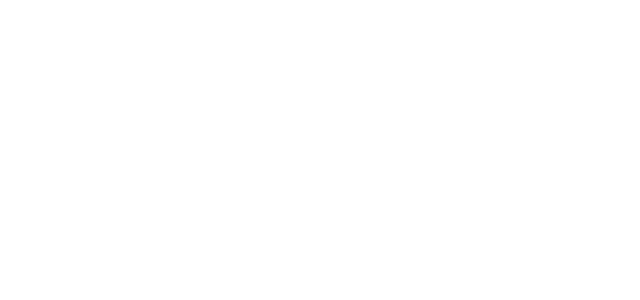
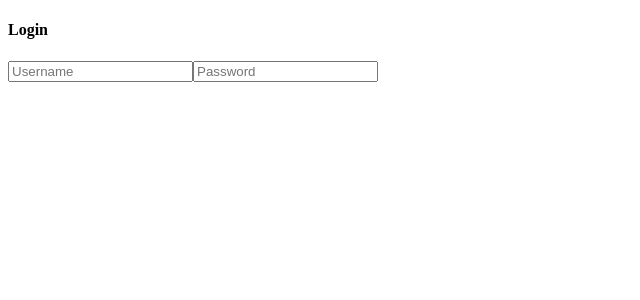
Before and after one commit to nik-kita/vue-lab, a Vue app: page /login in a window 1280 px wide. Before the commit this address had no page. Shown: the top 300 px of the page, without its empty margins (0-640 px from the left). Built offline with nearby package versions, Linux system fonts and the light colour scheme.

Commit message:
LoginView

```diff
--- a/src/router/index.ts
+++ b/src/router/index.ts
@@ -1,5 +1,5 @@
+import { use_auth_store } from '@/store'
 import { createRouter, createWebHistory } from 'vue-router'
-import HomeView from '../views/HomeView.vue'
 
 const router = createRouter({
   history: createWebHistory(import.meta.env.BASE_URL),
@@ -7,9 +7,26 @@ const router = createRouter({
     {
       path: '/',
       name: 'home',
-      component: HomeView
+      component: () => import('@/views/HomeView.vue')
+    },
+    {
+      path: '/login',
+      name: 'login',
+      component: () => import('@/views/LoginView.vue')
     }
   ]
 })
 
+router.beforeEach(async (to) => {
+  // redirect to login page if not logged in and trying to access a restricted page
+  const publicPages = ['/login']
+  const authRequired = !publicPages.includes(to.path)
+  const auth = use_auth_store()
+
+  if (authRequired && !auth.user) {
+    auth.returnUrl = to.fullPath
+    return '/login'
+  }
+})
+
 export default router
--- a/src/store/auth.ts
+++ b/src/store/auth.ts
@@ -4,6 +4,7 @@ import { ref } from 'vue'
 
 export const use_auth_store = defineStore('auth', () => {
   const user = ref<User.Public>()
+  const returnUrl = ref<string>()
 
   function logout() {
     user.value = undefined
@@ -11,6 +12,7 @@ export const use_auth_store = defineStore('auth', () => {
 
   return {
     user,
-    logout
+    logout,
+    returnUrl
   }
 })
--- /dev/null
+++ b/src/views/LoginView.vue
@@ -0,0 +1,9 @@
+<template>
+  <div>
+    <form>
+      <h4>Login</h4>
+      <input type="text" v-model="username" placeholder="Username" />
+      <input type="password" v-model="password" placeholder="Password" />
+    </form>
+  </div>
+</template>
```
